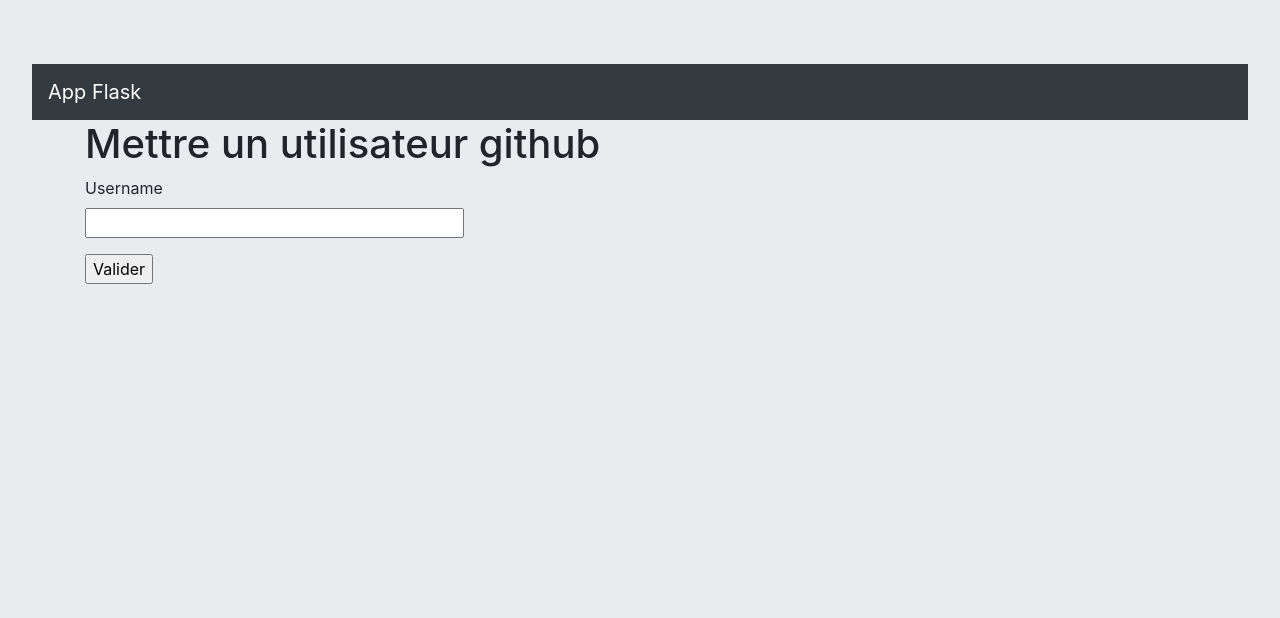
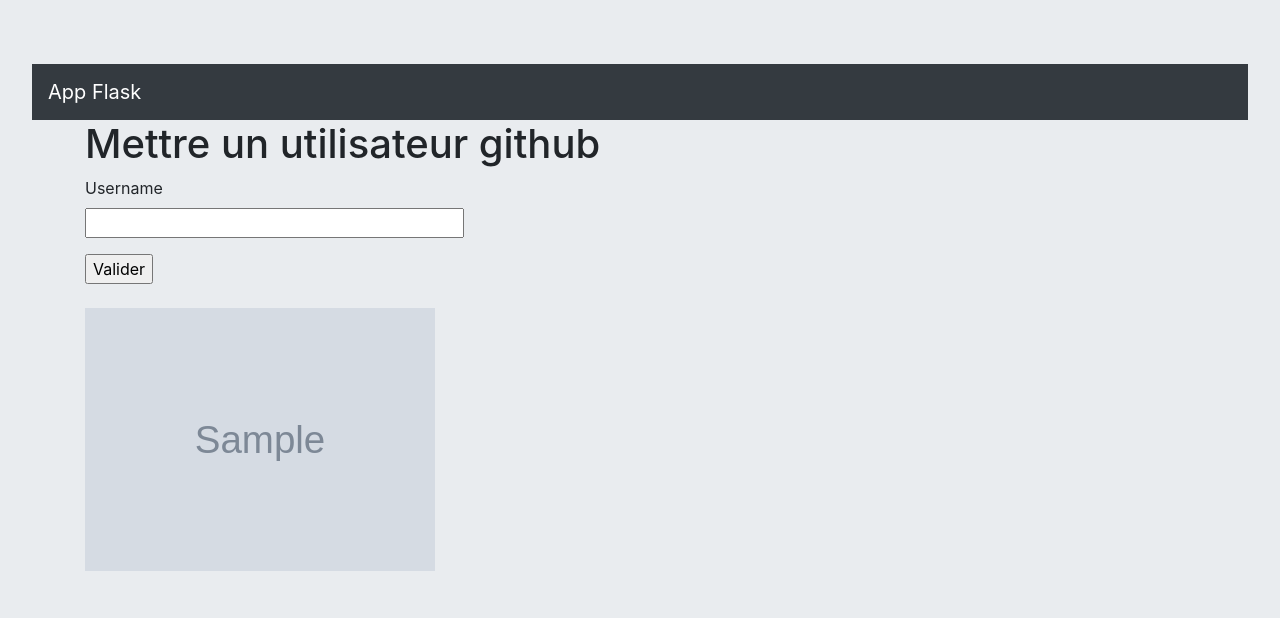
Before and after one commit to mamadoundiaye13/flask-app, a Flask app: template templates/index.html in a window 1280 px wide. Shown: the top 618 px of the page. Run offline with Flask 2, Linux system fonts and the light colour scheme; the template is opened without the code that fills it: values that come from a table or form of the project are taken from there, most other values are stand-ins (such as "Sample title", 1, 10 or a date in 2020); grey boxes marked "Sample" are stand-in pictures.

Commit message:
web scrapping

```diff
--- a/app.py
+++ b/app.py
@@ -2,7 +2,7 @@ from flask import render_template, url_for, Flask, redirect
 import requests
 from config import Config
 from form import IndexForm
-
+from bs4 import BeautifulSoup as bs
 app = Flask(__name__)
 app.config.from_object(Config)
 
@@ -12,7 +12,22 @@ def index():
     if form.validate_on_submit():
         return redirect(url_for('getUser', name=form.username.data))
 
-    return render_template('index.html', title='Username', form=form)
+    url = "https://www.journaldunet.com/solutions/dsi/1420928-quels-sont-les-langages-les-mieux-maitrises-par-les-dev-francais/"
+    r = requests.get(url)
+    page = r.content
+    s = bs(page, 'html.parser')
+    images = s.find_all('img')
+    imgs = []
+
+    for img in images:
+        if (img.has_attr('src') and img['src'].endswith('.jpeg')):
+            imgs.append(img['src'])
+
+    return render_template('index.html',
+        title='Username',
+        form=form,
+        imgs = imgs
+        )
 
 @app.route('/user/<name>')
 @app.route('/user/')
--- a/templates/index.html
+++ b/templates/index.html
@@ -10,4 +10,13 @@
         <p>{{ form.submit() }}</p>
     </form>
 
+    <div class="my-4">
+        <div class="row">
+            {% for img in imgs %}
+                <div class="col-lg-4 col-md-12 mb-4">
+                    <img src="{{img}}" class="img-fluid mb-4" alt="">
+                </div>
+            {% endfor%}
+        </div>
+    </div>
 {% endblock %}
```
